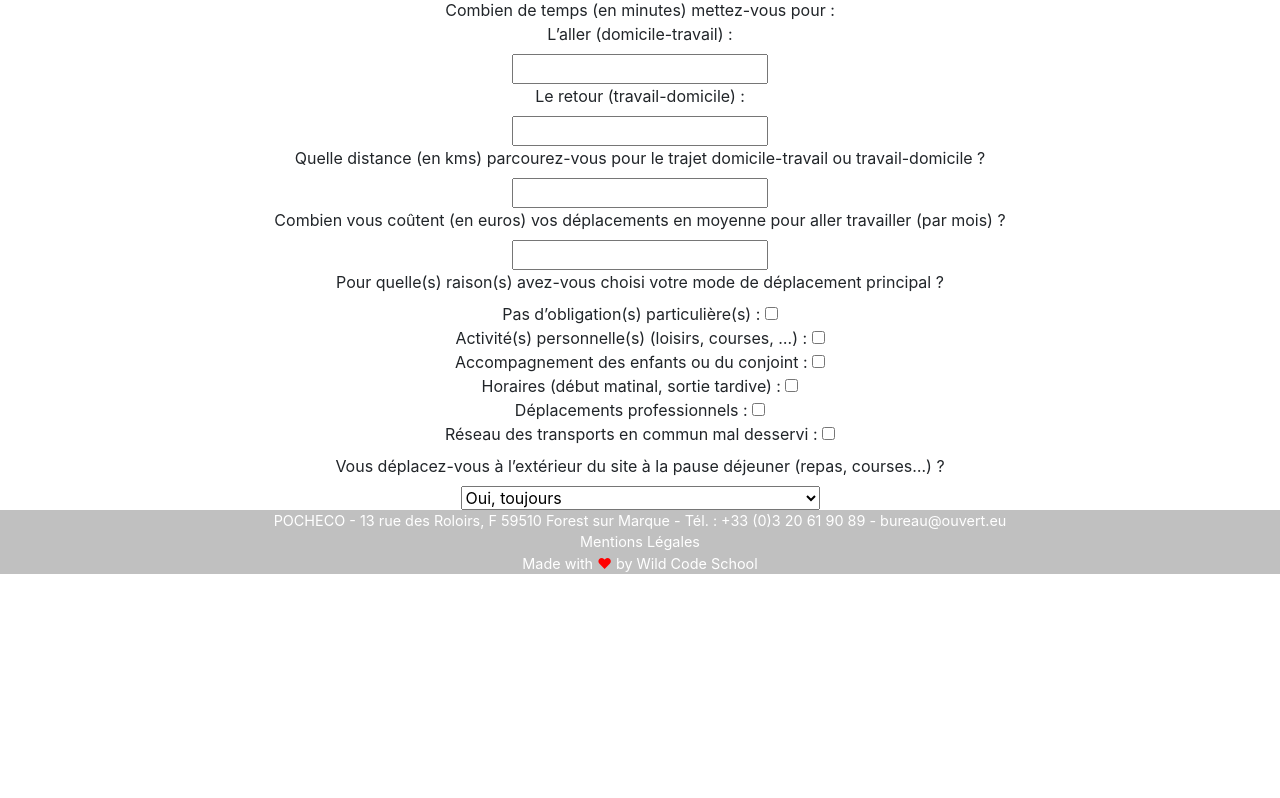
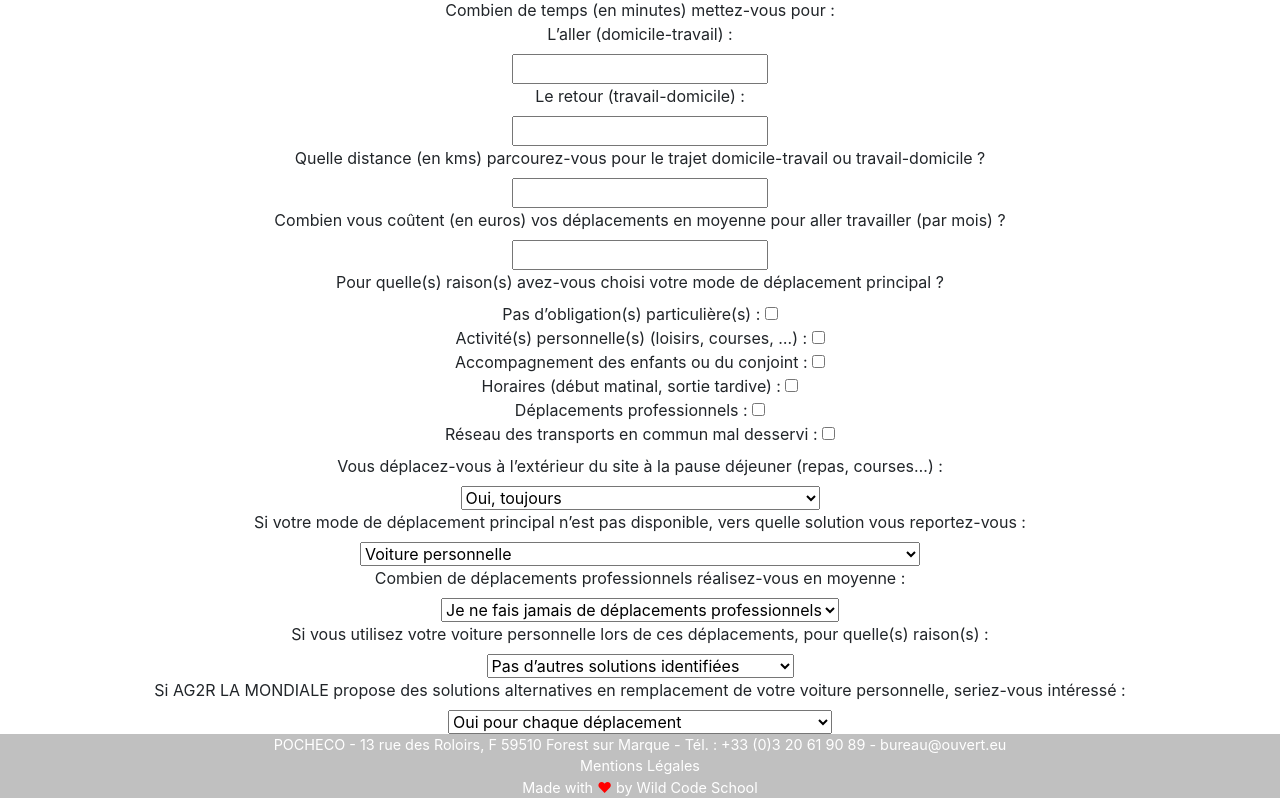
Before and after one commit to EdouardSellier/wcs-ouvert, a React (Create React App) app in the folder front/: page /sondage in a window 1280 px wide. Shown: the part 317-1115 px from the top of the page. Before the commit the page ends 891 px from the top, so only its background shows below. Built offline with nearby package versions, Linux system fonts and the light colour scheme.

Commit message:
I restarted and added input.

```diff
--- a/front/src/components/Sondage.jsx
+++ b/front/src/components/Sondage.jsx
@@ -152,9 +152,9 @@ class Sondage extends Component {
             )}
             <span>Combien de temps (en minutes) mettez-vous pour :</span>
             <br />
-            <label for="questionFore">L’aller (domicile-travail) :</label>
+            <label for="questionFo">L’aller (domicile-travail) :</label>
             <br />
-            <input type="number" id="questionFore" />
+            <input type="number" id="questionFour" />
             <br />
             <label for="questionFive">Le retour (travail-domicile) :</label>
             <br />
@@ -239,7 +239,7 @@ class Sondage extends Component {
               )}
             <label for="questionTen" className="mt-2">
               Vous déplacez-vous à l’extérieur du site à la pause déjeuner
-              (repas, courses…) ?
+              (repas, courses…) :
             </label>
             <br />
             <select id="questionTen">
@@ -248,6 +248,96 @@ class Sondage extends Component {
               <option>Oui, rarement (deux fois par mois)</option>
               <option>Non, jamais</option>
             </select>
+            <br />
+            {1 === true && (
+              <div>
+                <label for="questionEleven" className="mt-2">
+                  En arrivant sur votre lieu de travail, trouvez-vous une
+                  place :
+                </label>
+                <br />
+                <select id="questionEleven">
+                  <option>Très facilement</option>
+                  <option>Facilement</option>
+                  <option>Difficilement</option>
+                  <option>Très difficilement</option>
+                </select>
+              </div>
+            )}
+            {1 === true && (
+              <div>
+                <label for="questionTwelve" className="mt-2">
+                  Les trouvez-vous pratiques, accessibles ? (Oui/Non)
+                </label>
+                <br />
+                <select id="questionTwelve">
+                  <option>Oui</option>
+                  <option>Non</option>
+                </select>
+                <br />
+              </div>
+            )}
+            <label for="questionThirteen">
+              Si votre mode de déplacement principal n’est pas disponible, vers
+              quelle solution vous reportez-vous :
+            </label>
+            <br />
+            <select id="questionThirteen">
+              <option>Voiture personnelle</option>
+              <option>Voiture de fonction/service</option>
+              <option>Covoiturage</option>
+              <option>Train (RER,…)</option>
+              <option>Métro</option>
+              <option>Bus</option>
+              <option>Tramway</option>
+              <option>
+                Deux roues non motorisées dit transport doux (vélo, trottinette,
+                roller...)
+              </option>
+              <option>Deux roues motorisées (moto, scooter)</option>
+              <option>Marche à pied (ou course)</option>
+              <option>Autre</option>
+            </select>
+            <br />
+            <label for="questionFourteen">
+              Combien de déplacements professionnels réalisez-vous en moyenne :
+            </label>
+            <br />
+            <select id="questionFourteen">
+              <option>Je ne fais jamais de déplacements professionnels</option>
+              <option>Quelques fois par an</option>
+              <option>1 à 2 fois par mois</option>
+              <option>1 à 2 fois par semaine</option>
+              <option>Plus de 2 fois par semaine</option>
+            </select>
+            <br />
+            <label for="questionFifteen">
+              Si vous utilisez votre voiture personnelle lors de ces
+              déplacements, pour quelle(s) raison(s) :
+            </label>
+            <br />
+            <select id="questionFifteen">
+              <option>Pas d’autres solutions identifiées</option>
+              <option>Confort</option>
+              <option>Rapidité</option>
+              <option>Flexibilité (si déplacement tôt ou tard)</option>
+              <option>Aucune raison particulière</option>
+            </select>
+            <br />
+            <label for="questionSixteen">
+              Si AG2R LA MONDIALE propose des solutions alternatives en
+              remplacement de votre voiture personnelle, seriez-vous intéressé :
+            </label>
+            <br />
+            <select id="questionSixteen">
+              <option>Oui pour chaque déplacement</option>
+              <option>
+                Oui, si j’ai la possibilité de rentrer chez moi avec
+              </option>
+              <option>Oui, de temps en temps</option>
+              <option>Non, ma voiture m’apporte trop d’avantages</option>
+            </select>
+            <br />
           </form>
         </div>
 
```
